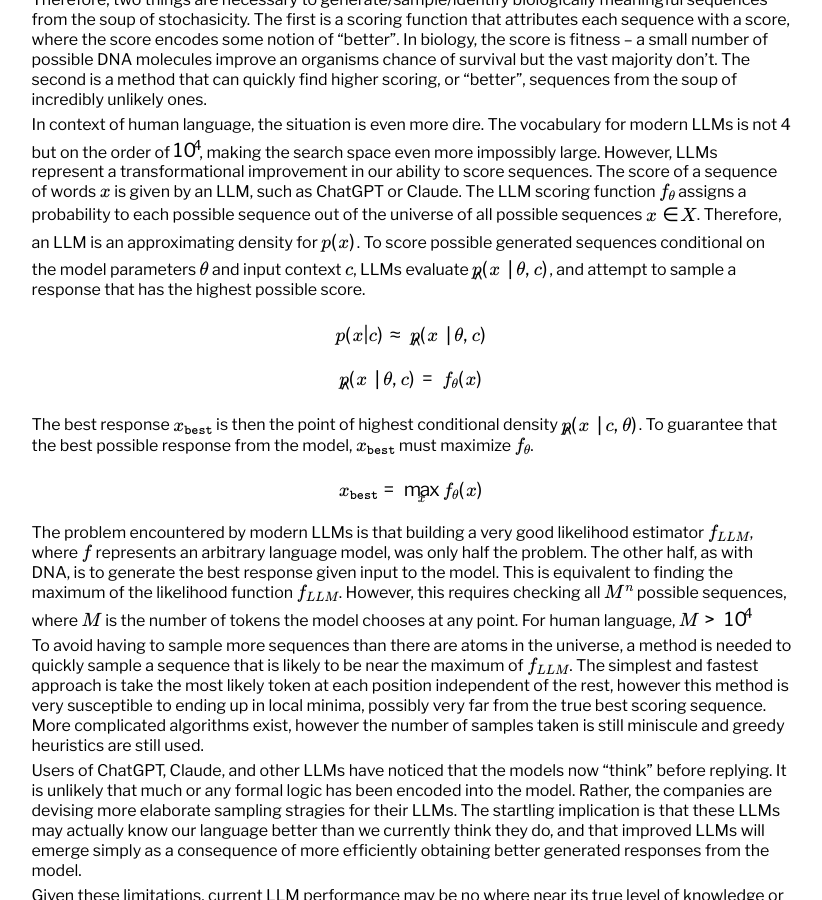
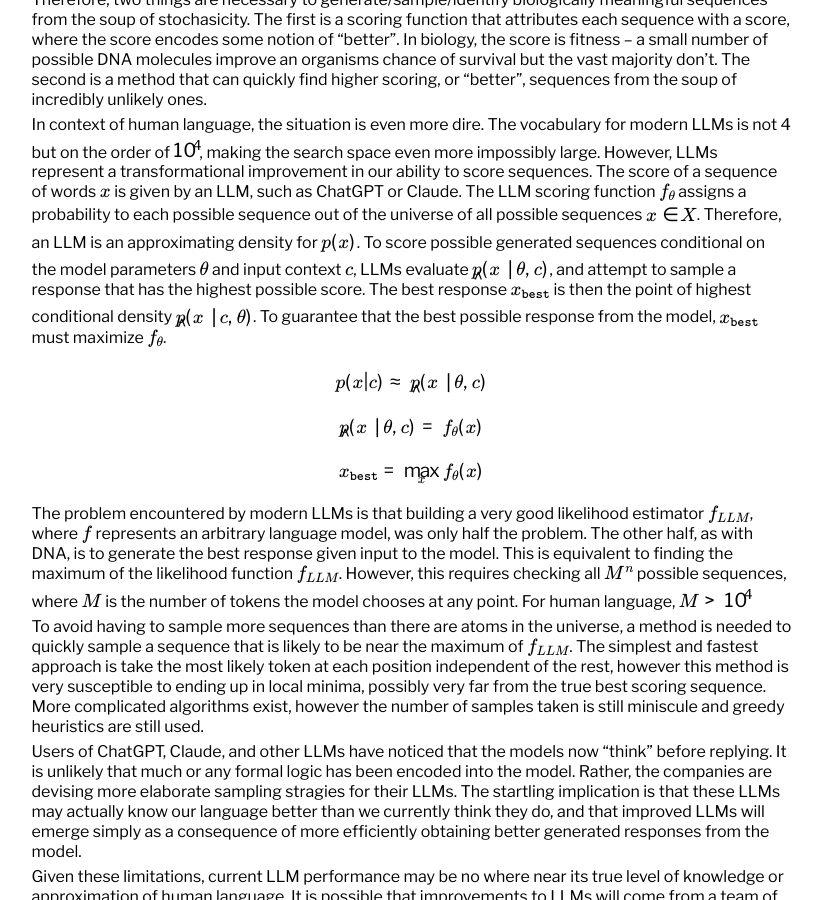
Before and after one commit to dan-sprague/dan-sprague.github.io, a Jekyll site: the page built from _posts/2025-02-02-llmthinking.markdown, in a window 1280 px wide and 900 px high, scrolled down 790 px. Shown: the whole window, without its empty margins (221-1043 px from the left). Built offline with Jekyll 4.4.1, drawn with Linux system fonts in a browser that asks for light colours; formulas are drawn with MathJax 3.

Commit message:
fixed bug

```diff
--- a/_posts/2025-02-02-llmthinking.markdown
+++ b/_posts/2025-02-02-llmthinking.markdown
@@ -23,13 +23,11 @@ This is a tremendously hard problem. Consider a DNA strand. To construct all pos
 
 Therefore, two things are necessary to generate/sample/identify biologically meaningful sequences from the soup of stochasicity. The first is a scoring function that attributes each sequence with a score, where the score encodes some notion of "better". In biology, the score is fitness -- a small number of possible DNA molecules improve an organisms chance of survival but the vast majority don't. The second is a method that can quickly find higher scoring, or "better", sequences from the soup of incredibly unlikely ones.
 
-In context of human language, the situation is even more dire. The vocabulary for modern LLMs is not 4 but on the order of $10^4$, making the search space even more impossibly large. However, LLMs represent a transformational improvement in our ability to score sequences. The score of a sequence of words $x$ is given by an LLM, such as ChatGPT or Claude. The LLM scoring function $f_\theta$ assigns a probability to each possible sequence out of the universe of all possible sequences $x \in X$. Therefore, an LLM is an approximating density for $p(x)$. To score possible generated sequences conditional on the model parameters $\theta$ and input context $c$, LLMs evaluate $\hat{p}(x \mid \theta,c)$, and attempt to sample a response that has the highest possible score.
+In context of human language, the situation is even more dire. The vocabulary for modern LLMs is not 4 but on the order of $10^4$, making the search space even more impossibly large. However, LLMs represent a transformational improvement in our ability to score sequences. The score of a sequence of words $x$ is given by an LLM, such as ChatGPT or Claude. The LLM scoring function $f_\theta$ assigns a probability to each possible sequence out of the universe of all possible sequences $x \in X$. Therefore, an LLM is an approximating density for $p(x)$. To score possible generated sequences conditional on the model parameters $\theta$ and input context $c$, LLMs evaluate $\hat{p}(x \mid \theta,c)$, and attempt to sample a response that has the highest possible score. The best response $x_{\texttt{best}}$ is then the point of highest conditional density $\hat{p}(x \mid c,\theta)$. To guarantee that the best possible response from the model, $x_{\texttt{best}}$ must maximize $f_\theta$.
 
 $$p(x | c) \approx \hat{p}(x \mid \theta,c)$$
 
 $$\hat{p}(x \mid \theta,c) = f_\theta(x)$$
-
-The best response $x_{\texttt{best}}$ is then the point of highest conditional density $\hat{p}(x \mid c,\theta)$. To guarantee that the best possible response from the model, $x_{\texttt{best}}$ must maximize $f_\theta$.
 
 $$x_{\texttt{best}} = \max_{x} f_\theta(x)$$
 
```
